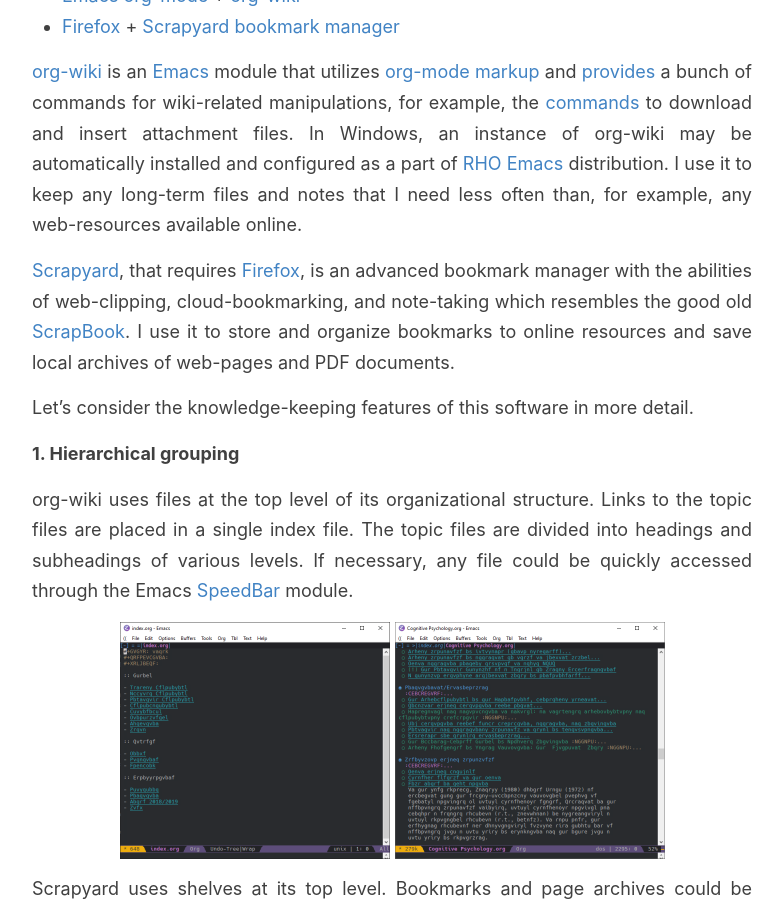
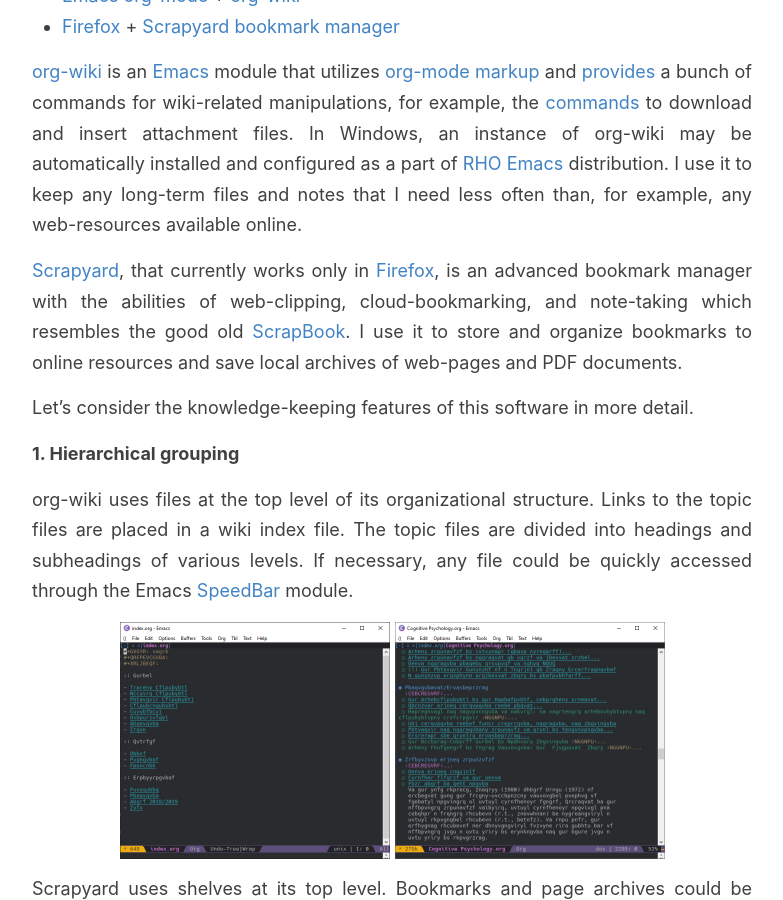
Before and after one commit to GChristensen/posts, a Jekyll site: the page built from _posts/2020-03-25-creating-personal-knowledge-base.md, in a window 1280 px wide and 900 px high, scrolled down 948 px. Shown: the whole window, without its empty margins (248-1031 px from the left). Built offline with Jekyll 4.4.1, drawn with Linux system fonts in a browser that asks for light colours; some of the changed text lies outside the part shown.

Commit message:
Update 2020-03-25-creating-personal-knowledge-base.md

```diff
--- a/_posts/2020-03-25-creating-personal-knowledge-base.md
+++ b/_posts/2020-03-25-creating-personal-knowledge-base.md
@@ -42,7 +42,7 @@
 for example, any web-resources available online.
 
 [Scrapyard](https://addons.mozilla.org/en-US/firefox/addon/scrapyard/), that
-requires [Firefox](http://firefox.com), is an advanced bookmark manager with
+currently works only in [Firefox](http://firefox.com), is an advanced bookmark manager with
 the abilities of web-clipping, cloud-bookmarking, and note-taking which
 resembles the good old [ScrapBook](https://en.wikipedia.org/wiki/ScrapBook).
 I use it to store and organize bookmarks to online resources and save
@@ -55,7 +55,7 @@
 **1. Hierarchical grouping**
 
 org-wiki uses files at the top level of its organizational structure.
-Links to the topic files are placed in a single index file. The topic files
+Links to the topic files are placed in a wiki index file. The topic files
 are divided into headings and subheadings of various levels. If necessary, any
 file could be quickly accessed through the Emacs [SpeedBar](https://www.emacswiki.org/emacs/SpeedBar) module.
 
```
Also changed, not shown: other parts of _posts/2020-03-25-creating-personal-knowledge-base.md (+2 -2 lines).
